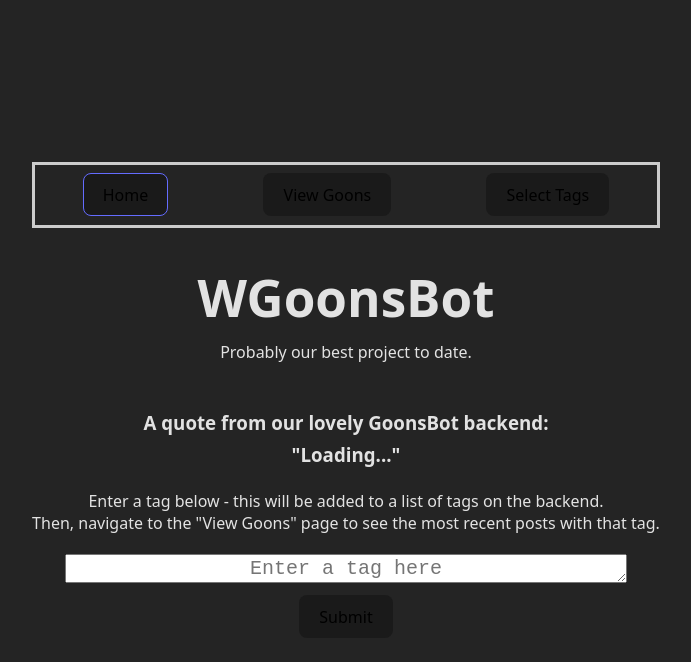
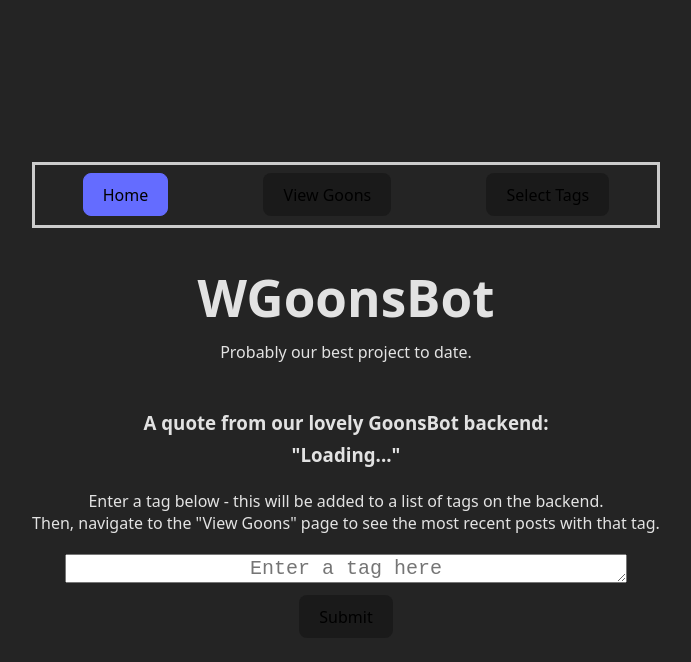
Before and after one commit to cynic04/W-goons-bot, a React (Vite) app in the folder frontend/: page / in a window 1280 px wide. In both pictures the pointer is over the button "Home". Shown: the top 662 px of the page, without its empty margins (294-985 px from the left). Built offline with nearby package versions, Linux system fonts and the light colour scheme; no server answers.

Commit message:
more css file moving and import adjustments, buttons now fully change color when they are hovered over

```diff
--- a/frontend/src/App.tsx
+++ b/frontend/src/App.tsx
@@ -1,10 +1,10 @@
-import './App.css'
 import { Routes, Route } from 'react-router-dom'
 import HomePage from './pages/HomePage.tsx'
 import SelectTagsPage from './pages/SelectTagsPage.tsx'
 import ViewGoons from './pages/ViewGoons.tsx'
 import './css/NavBar.css'
 import './css/Buttons.css'
+import './css/App.css'
 
 function App() {
   return (
--- a/frontend/src/css/Buttons.css
+++ b/frontend/src/css/Buttons.css
@@ -8,9 +8,11 @@ button {
   background-color: #1a1a1a;
   cursor: pointer;
   transition: border-color 0.25s;
+  transition: background-color 0.25s;
 }
 button:hover {
   border-color: #646cff;
+  background-color: #646cff;
 }
 button:focus,
 button:focus-visible {
--- a/frontend/src/main.tsx
+++ b/frontend/src/main.tsx
@@ -1,7 +1,7 @@
 import { StrictMode } from 'react'
 import { createRoot } from 'react-dom/client'
 import { BrowserRouter } from 'react-router-dom'
-import './index.css'
+import './css/index.css'
 import App from './App.tsx'
 
 createRoot(document.getElementById('root')!).render(
```
Also changed, not shown: frontend/src/css/App.css (renamed from frontend/src/App.css), frontend/src/css/index.css (renamed from frontend/src/index.css).
